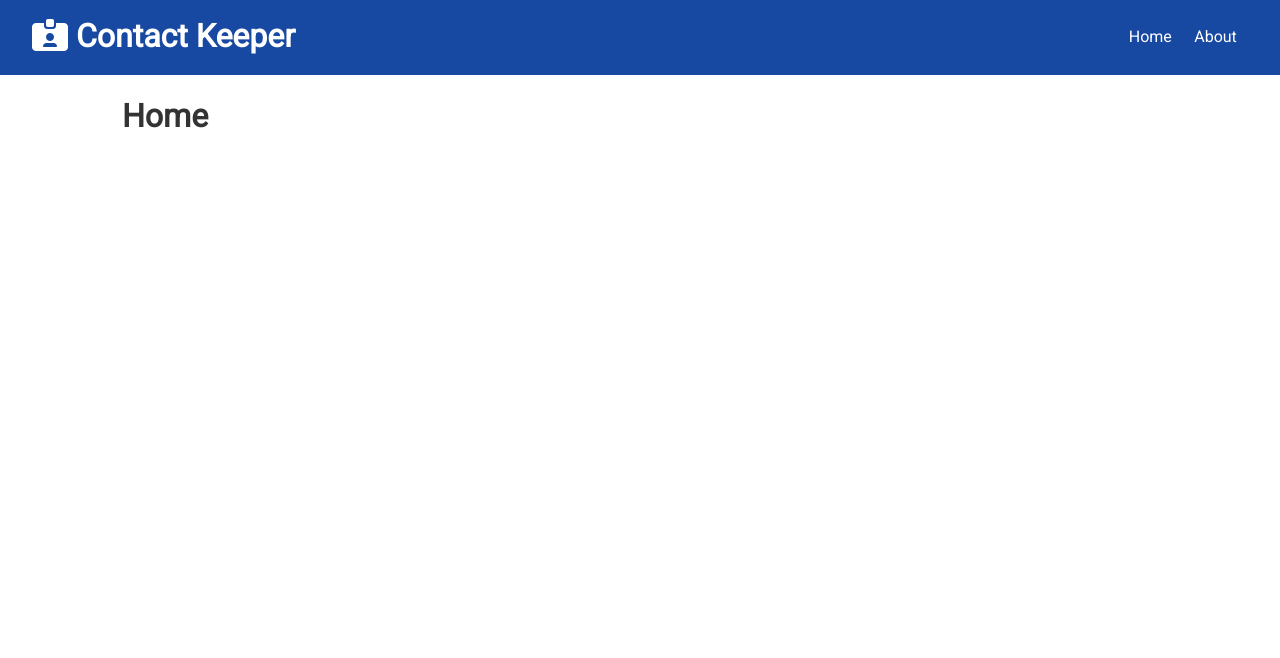
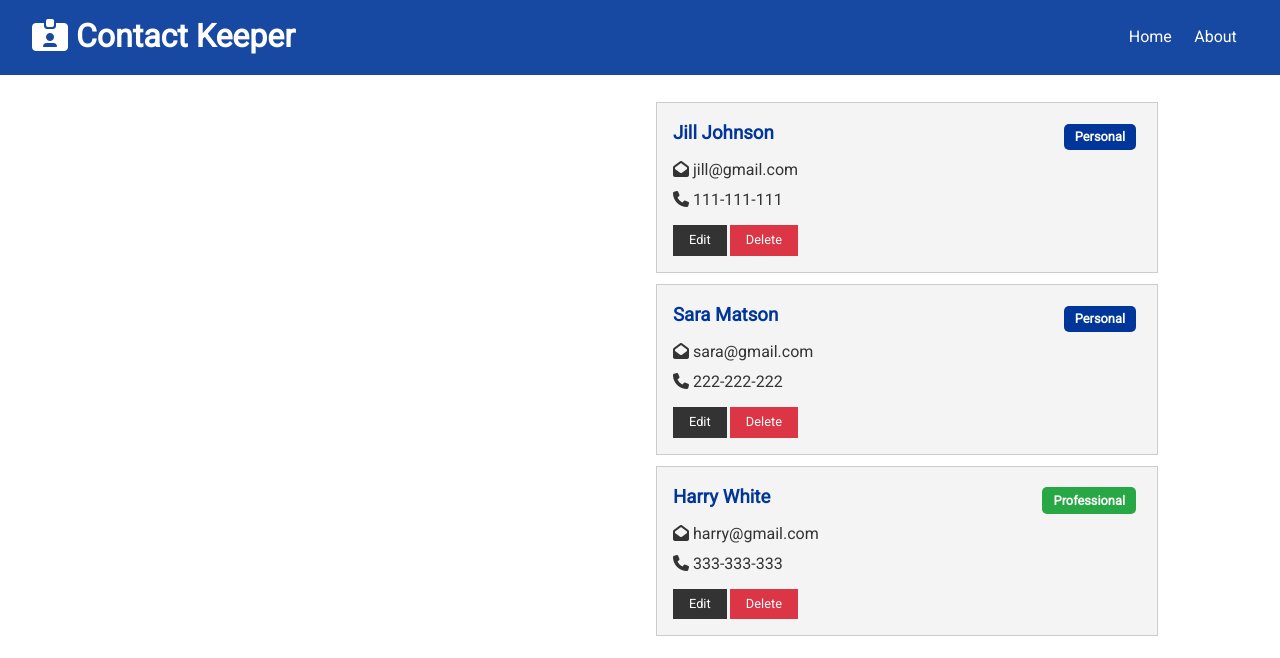
Before and after one commit to robinucar/contact-manager-app, a React (Create React App) app in the folder client/: page / in a window 1280 px wide. Shown: the top 658 px of the page. Built offline with nearby package versions, Linux system fonts and the light colour scheme.

Commit message:
Contacts and ContactItem Components

```diff
--- /dev/null
+++ b/client/src/components/contacts/ContactItem.js
@@ -0,0 +1,44 @@
+import React from "react";
+import propTypes from "prop-types";
+
+const ContactItem = ({ contact }) => {
+  const { id, name, email, phone, type } = contact;
+  return (
+    <div className="card bg-light">
+      <h3 className="text-primary text-left">
+        {name}{" "}
+        <span
+          style={{ float: "right" }}
+          className={
+            "badge " +
+            (type === "professional" ? "badge-success" : "badge-primary")
+          }
+        >
+          {type.charAt(0).toUpperCase() + type.slice(1)}
+        </span>
+      </h3>
+      <ul className="list">
+        {email && (
+          <li>
+            <i className="fas fa-envelope-open"></i> {email}
+          </li>
+        )}
+        {phone && (
+          <li>
+            <i className="fas fa-phone"></i> {phone}
+          </li>
+        )}
+      </ul>
+      <p>
+        <button className="btn btn-dark btn-sm">Edit</button>
+        <button className="btn btn-danger btn-sm">Delete</button>
+      </p>
+    </div>
+  );
+};
+
+ContactItem.propTypes = {
+  contact: propTypes.object.isRequired,
+};
+
+export default ContactItem;
--- /dev/null
+++ b/client/src/components/contacts/Contacts.js
@@ -0,0 +1,19 @@
+import React, { Fragment, useContext } from "react";
+import ContactContext from "../../context/contact/contactContex";
+import ContactItem from "./ContactItem";
+
+const Contact = () => {
+  const contactContext = useContext(ContactContext);
+
+  const { contacts } = contactContext;
+
+  return (
+    <Fragment>
+      {contacts.map((contact) => (
+        <ContactItem key={contact.id} contact={contact} />
+      ))}
+    </Fragment>
+  );
+};
+
+export default Contact;
--- a/client/src/components/pages/Home.js
+++ b/client/src/components/pages/Home.js
@@ -1,11 +1,15 @@
-import React from 'react'
+import React from "react";
+import Contact from "../contacts/Contacts";
 
 const Home = () => {
   return (
-    <div>
-      <h1>Home</h1>
+    <div className="grid-2">
+      <div>{/*contactForm*/}</div>
+      <div>
+        <Contact />
+      </div>
     </div>
-  )
-}
+  );
+};
 
-export default Home
+export default Home;
```
